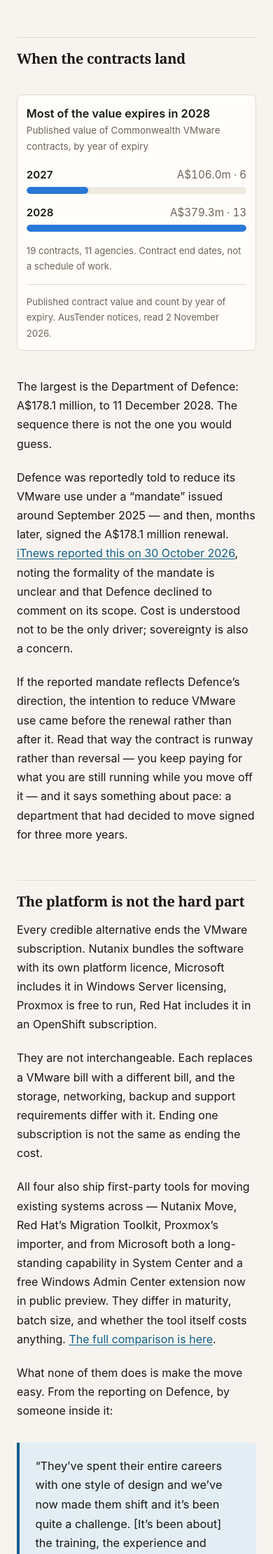
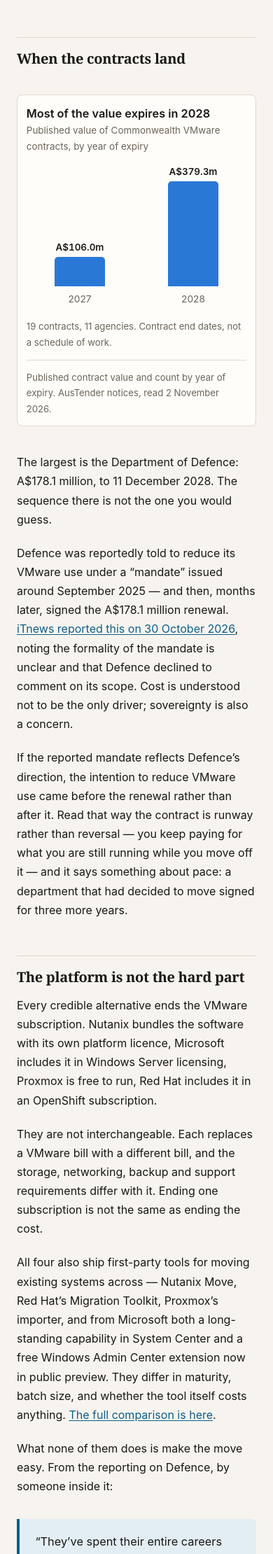
Before and after one commit to prathish-ks/prathish-ks.github.io, a Jekyll site: the page built from _posts/2026-11-02-learn-the-migration.md, in a window 390 px wide. Shown: the part 1436-3656 px from the top of the page at 70% size. Built offline with Jekyll 4.4.1, drawn with Linux system fonts in a browser that asks for light colours.

Commit message:
Mobile charts as columns rather than stacked bars
Most readers arriving from LinkedIn will be on a phone, and the stacked
horizontal form read as a list with decoration — a label, a number and a
rule, repeated. Columns put the comparison in one glance and make a
small value look small: nine advertised roles against two hundred and
thirty-nine is a six-pixel sliver beside a hundred and fifty.

Heights are computed in pixels rather than as percentages inside a flex
column, so they are assertable — 42/150 for contract years, 150/64/9/6
for role counts, each matching its share of the peak, with a three-pixel
floor so a real value is never invisible.

Desktop unchanged: the SVG still renders above the 640px breakpoint.

```diff
--- a/_posts/2026-11-02-learn-the-migration.md
+++ b/_posts/2026-11-02-learn-the-migration.md
@@ -45,10 +45,18 @@ thousands of systems on it. Leaving means moving every one of them.*
   <div class="chart-mobile">
     <p class="cm-title">Most of the value expires in 2028</p>
     <p class="cm-sub">Published value of Commonwealth VMware contracts, by year of expiry</p>
-    <div class="cm-row"><span class="cm-name">2027</span><span class="cm-val">A$106.0m · 6</span></div>
-    <div class="cm-bar"><i style="width:27.9%"></i></div>
-    <div class="cm-row"><span class="cm-name">2028</span><span class="cm-val">A$379.3m · 13</span></div>
-    <div class="cm-bar"><i style="width:100.0%"></i></div>
+    <div class="cm-cols">
+      <div class="cm-col">
+        <span class="cm-val">A$106.0m</span>
+        <i style="height:42px"></i>
+        <span class="cm-name">2027</span>
+      </div>
+      <div class="cm-col">
+        <span class="cm-val">A$379.3m</span>
+        <i style="height:150px"></i>
+        <span class="cm-name">2028</span>
+      </div>
+    </div>
     <p class="cm-note">19 contracts, 11 agencies. Contract end dates, not a schedule of work.</p>
   </div>
   <figcaption>Published contract value and count by year of expiry. AusTender notices, read 2 November 2026.</figcaption>
@@ -126,14 +134,28 @@ None of that is bought in a licence. It is bought in people.
   <div class="chart-mobile">
     <p class="cm-title">The alternatives are barely advertised yet</p>
     <p class="cm-sub">Advertised Australian roles naming each platform, 2 November 2026</p>
-    <div class="cm-row"><span class="cm-name">VMware</span><span class="cm-val">239</span></div>
-    <div class="cm-bar"><i style="width:100.0%"></i></div>
-    <div class="cm-row"><span class="cm-name">Hyper-V</span><span class="cm-val">102</span></div>
-    <div class="cm-bar"><i style="width:42.7%"></i></div>
-    <div class="cm-row"><span class="cm-name">Nutanix</span><span class="cm-val">14</span></div>
-    <div class="cm-bar"><i style="width:5.9%"></i></div>
-    <div class="cm-row"><span class="cm-name">Proxmox</span><span class="cm-val">9</span></div>
-    <div class="cm-bar"><i style="width:3.8%"></i></div>
+    <div class="cm-cols">
+      <div class="cm-col">
+        <span class="cm-val">239</span>
+        <i style="height:150px"></i>
+        <span class="cm-name">VMware</span>
+      </div>
+      <div class="cm-col">
+        <span class="cm-val">102</span>
+        <i style="height:64px"></i>
+        <span class="cm-name">Hyper-V</span>
+      </div>
+      <div class="cm-col">
+        <span class="cm-val">14</span>
+        <i style="height:9px"></i>
+        <span class="cm-name">Nutanix</span>
+      </div>
+      <div class="cm-col">
+        <span class="cm-val">9</span>
+        <i style="height:6px"></i>
+        <span class="cm-name">Proxmox</span>
+      </div>
+    </div>
     <p class="cm-note">Nutanix plus Proxmox = 9.6% of VMware roles. The forecast below turns on that ratio.</p>
   </div>
   <figcaption>Exact-phrase searches on Seek, Australia-wide, 2 November 2026. A measurement on one day, not a standing fact.</figcaption>
--- a/assets/css/site.css
+++ b/assets/css/site.css
@@ -83,12 +83,15 @@ figure { margin: 2.4rem 0; padding: 1.4rem 1.3rem 1rem; background: var(--surfac
 .chart-mobile { display: none; }
 .cm-title { font-size: 1.02rem; font-weight: 600; margin: 0 0 0.15rem; line-height: 1.3; }
 .cm-sub { font-size: 0.84rem; color: var(--muted); margin: 0 0 1rem; }
-.cm-row { display: flex; justify-content: space-between; align-items: baseline;
-  gap: 0.8rem; font-size: 0.95rem; margin: 0.9rem 0 0.25rem; }
-.cm-name { font-weight: 600; }
-.cm-val { color: var(--muted); font-variant-numeric: tabular-nums; white-space: nowrap; }
-.cm-bar { height: 10px; background: var(--surface-2); border-radius: 5px; overflow: hidden; }
-.cm-bar i { display: block; height: 100%; background: var(--s1); border-radius: 5px; }
+.cm-cols { display: flex; align-items: flex-end; gap: 0.6rem; margin: 0.4rem 0 0; }
+.cm-col { flex: 1 1 0; display: flex; flex-direction: column; align-items: center;
+  justify-content: flex-end; min-width: 0; }
+.cm-col i { display: block; width: 100%; max-width: 72px; background: var(--s1);
+  border-radius: 5px 5px 0 0; }
+.cm-val { font-size: 0.84rem; font-weight: 600; font-variant-numeric: tabular-nums;
+  margin: 0 0 0.3rem; text-align: center; line-height: 1.25; }
+.cm-name { font-size: 0.86rem; color: var(--muted); margin: 0.45rem 0 0; text-align: center;
+  overflow-wrap: anywhere; }
 .cm-note { font-size: 0.82rem; color: var(--muted); margin: 1rem 0 0; }
 figure svg { display: block; width: 100%; height: auto; }
 /* Below the site's existing breakpoint the SVG is replaced rather than shrunk.
```
